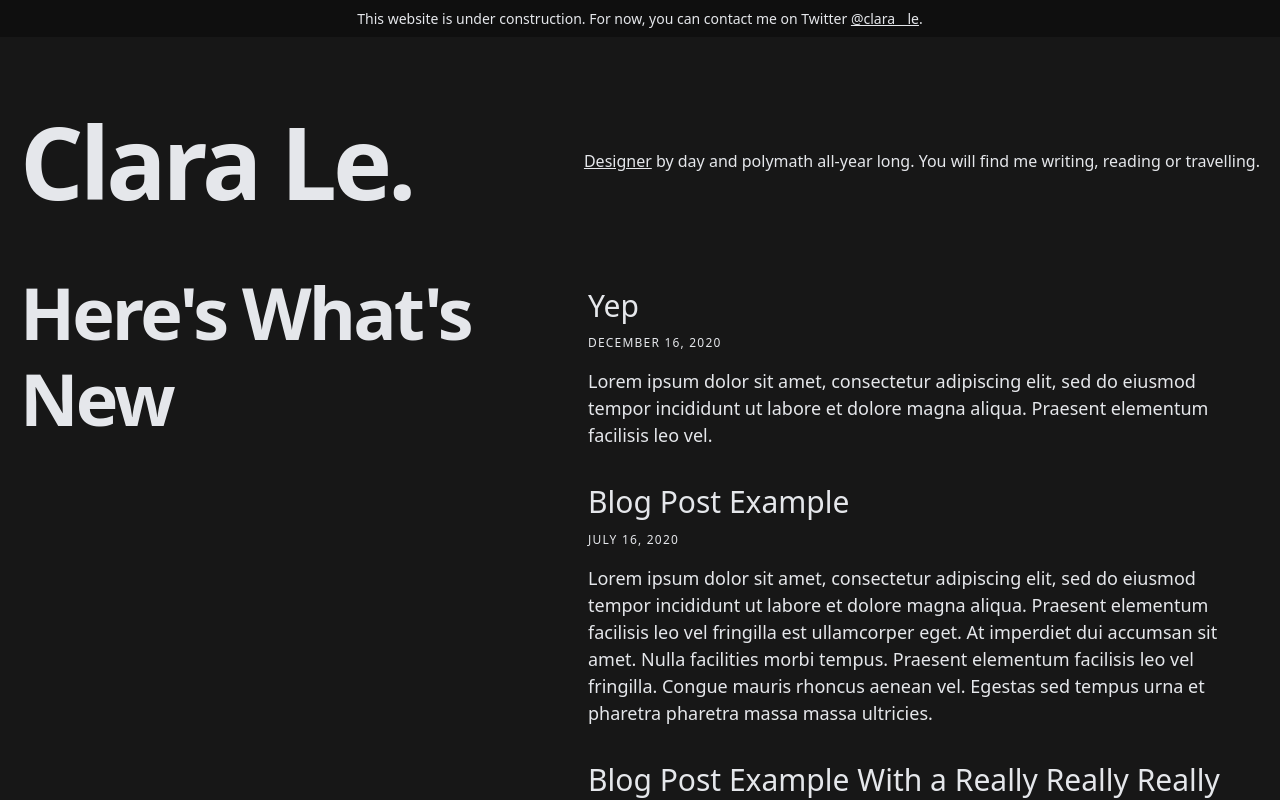
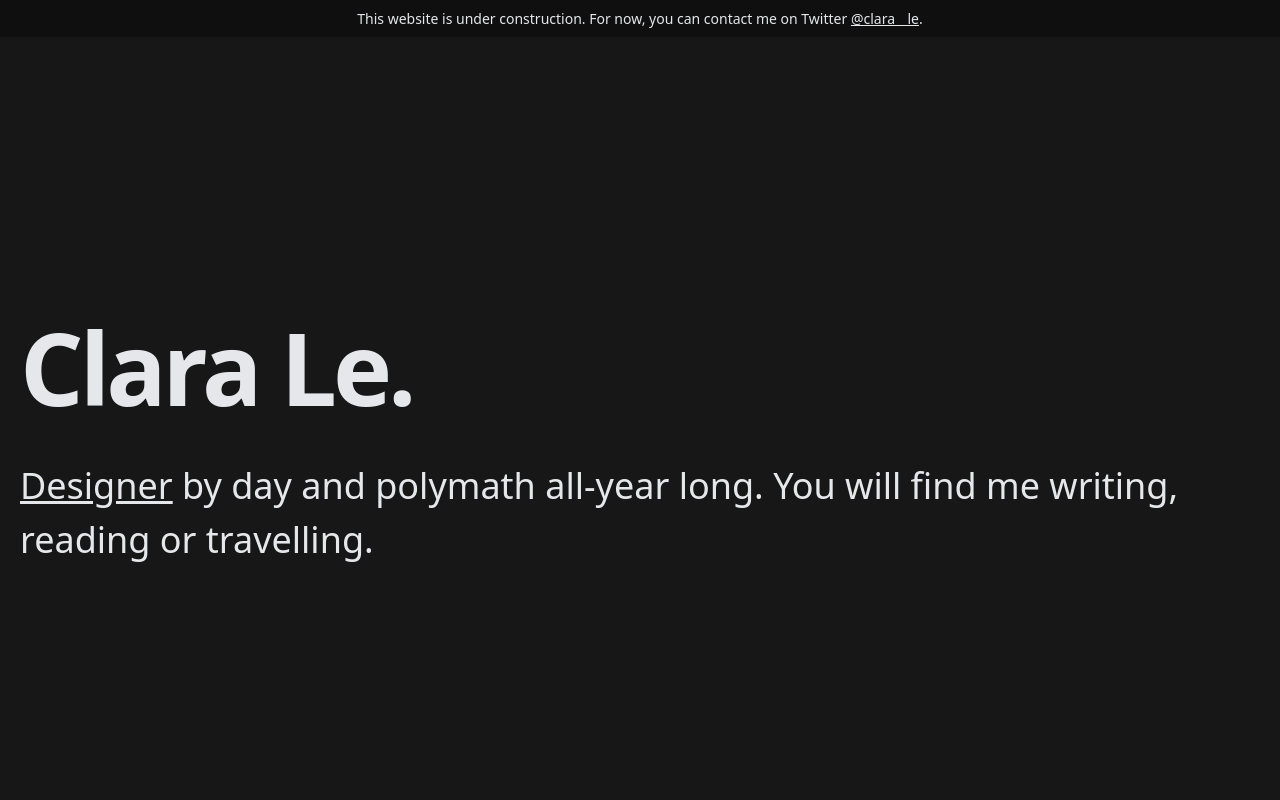
Before and after one commit to hgcl/clara-website, a Next.js app: page / in a window 1280 px wide. Shown: the top 800 px of the page. Built offline with nearby package versions, Linux system fonts and the light colour scheme.

Commit message:
Edit intro styling

```diff
--- a/components/intro.js
+++ b/components/intro.js
@@ -3,8 +3,8 @@ import { WEBSITE_NAME } from '../lib/constants'
 
 export default function Intro() {
   return (
-    <section className="flex-col md:flex-row flex items-center md:justify-between mt-16 mb-16 md:mb-12">
-      <h1 className="text-6xl md:text-8xl font-bold tracking-tighter leading-tight md:pr-8">
+    <section className="h-screen flex flex-col justify-center">
+      <h1 className="text-6xl md:text-8xl font-bold tracking-tighter leading-tight md:pr-8 mb-8">
         { WEBSITE_NAME }
       </h1>
       {/* <h4 className="text-center md:text-left text-lg mt-5 md:pl-8">
@@ -17,9 +17,10 @@ export default function Intro() {
         </a>{' '}
         and {CMS_NAME}.
       </h4> */}
-      <h4>
-      <Link href="/posts/example-2/">Designer</Link> by day and polymath all-year long. You will find me writing, reading or travelling.
-      </h4>
+      <p className="text-2xl md:text-4xl">
+        {/* TODO add portfolio links */}
+        <Link href="/posts/example-2/">Designer</Link> by day and polymath all-year long. You will find me writing, reading or travelling.
+      </p>
     </section>
   )
 }
```
